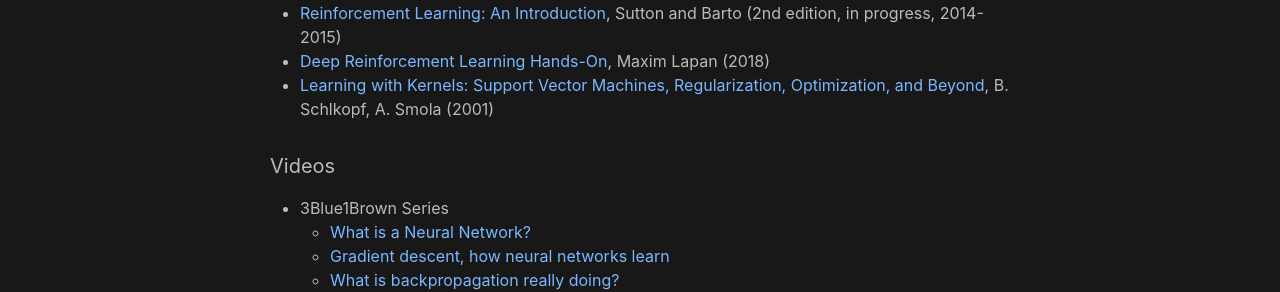
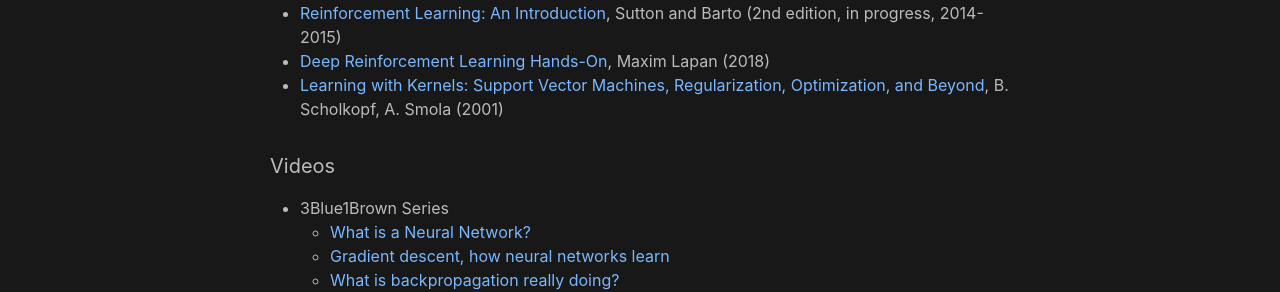
Before and after one commit to analytiq-hub/sigagent.github.io, a Jekyll site: the page built from machine_learning.md, in a window 1280 px wide. Shown: the part 334-626 px from the top of the page. Built offline with Jekyll 4.4.1, drawn with Linux system fonts in a browser that asks for light colours.

Commit message:
*** empty log message ***

```diff
--- a/machine_learning.md
+++ b/machine_learning.md
@@ -10,7 +10,7 @@ title: Machine Learning
   * SLM-Lab [sources](https://github.com/kengz/SLM-Lab), [docs](https://slm-lab.gitbook.io/slm-lab/)
 * [Reinforcement Learning: An Introduction](https://web.stanford.edu/class/psych209/Readings/SuttonBartoIPRLBook2ndEd.pdf), Sutton and Barto (2nd edition, in progress, 2014-2015)
 * [Deep Reinforcement Learning Hands-On](https://www.amazon.com/Deep-Reinforcement-Learning-Hands-Q-networks/dp/1788834240), Maxim Lapan (2018)
-* [Learning with Kernels: Support Vector Machines, Regularization, Optimization, and Beyond](https://www.amazon.com/Learning-Kernels-Regularization-Optimization-Computation/dp/0262194759), B. Schlkopf, A. Smola (2001)
+* [Learning with Kernels: Support Vector Machines, Regularization, Optimization, and Beyond](https://www.amazon.com/Learning-Kernels-Regularization-Optimization-Computation/dp/0262194759), B. Scholkopf, A. Smola (2001)
 
 #### Videos
 * 3Blue1Brown Series
```
